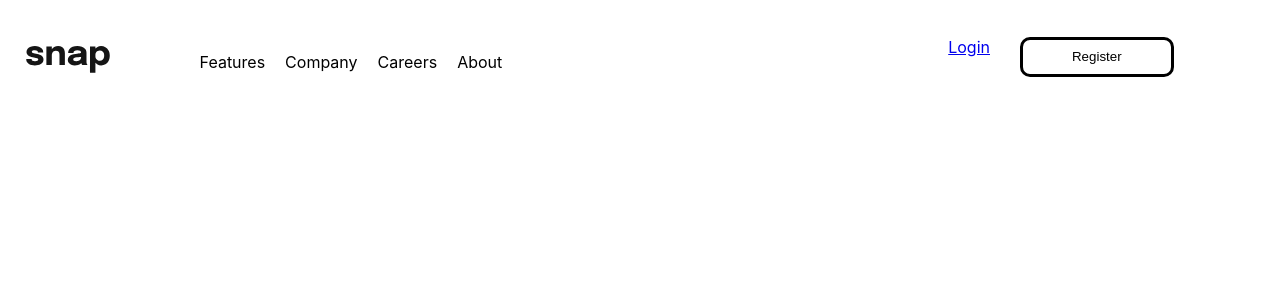
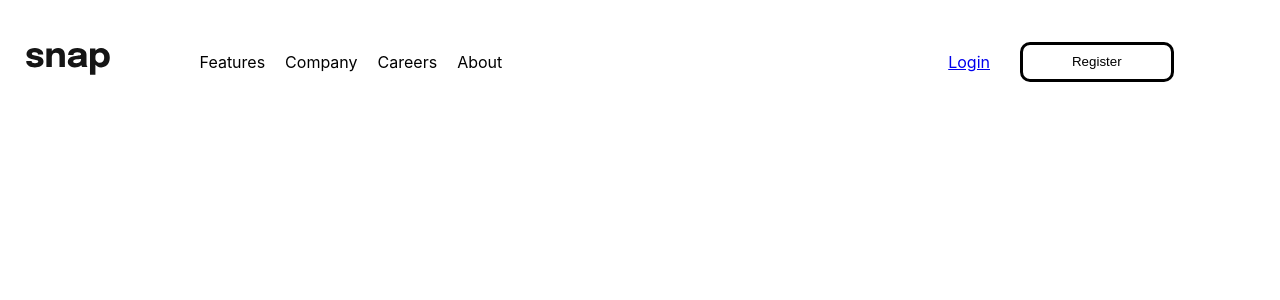
Before and after one commit to steven-mpawulo/intro-section, a React (Create React App) app: page / in a window 1280 px wide. Shown: the top 300 px of the page. Built offline with nearby package versions, Linux system fonts and the light colour scheme.

Commit message:
centers all items in my header

```diff
--- a/src/styles/header.css
+++ b/src/styles/header.css
@@ -4,11 +4,15 @@
     align-items: center;
     padding: 2%;
 }
-
+.my-logo {
+    display: flex;
+    align-items: center;
+}
 .my-navigation {
     margin-left: 40px;
     display: flex;
-    width: 40%
+    width: 40%;
+    align-items: center;
 }
 
 ul li {
@@ -21,6 +25,7 @@ ul li {
     width: 40%;
     height: 50px;
     justify-content: flex-end;
+    align-items: center;
 }
 
 a {
```
